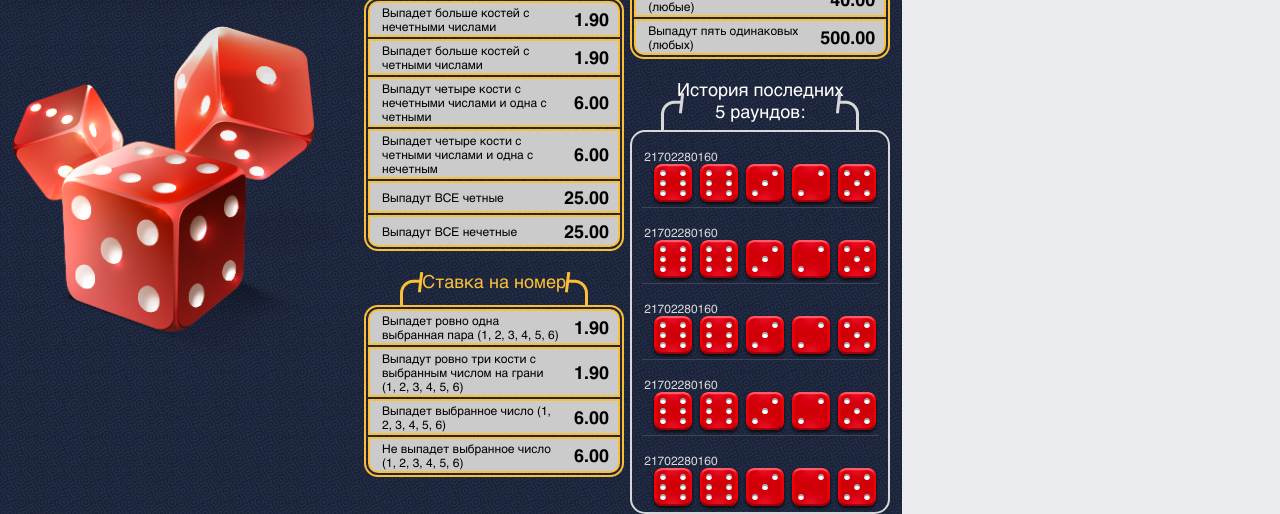
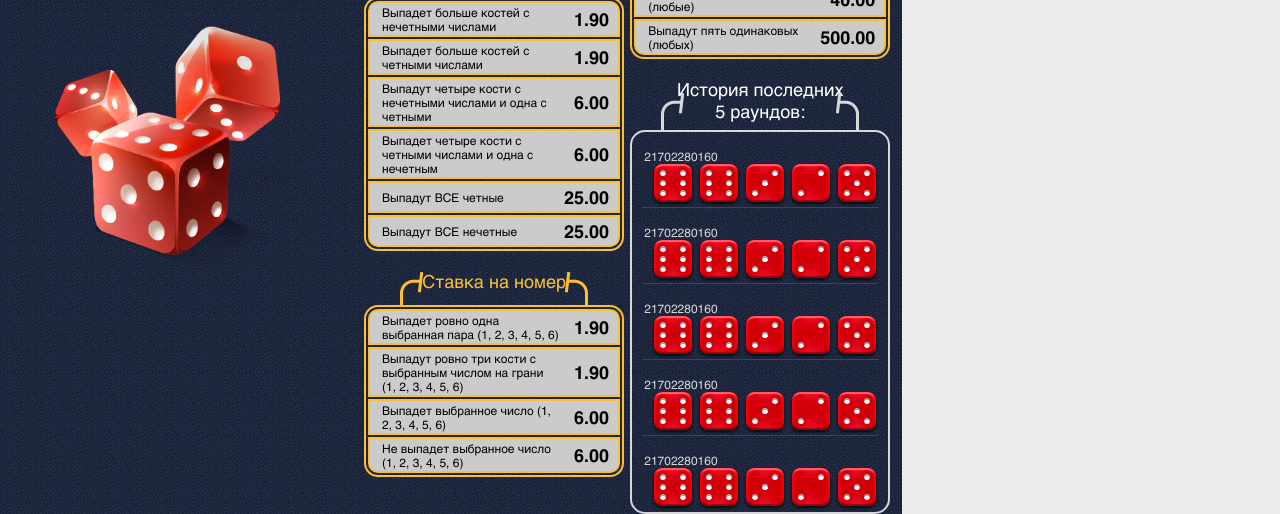
Before and after one commit to 2zovd/dice_bg, a plain HTML site: page index.html in a window 1280 px wide. Shown: the part 553-1067 px from the top of the page. Drawn offline with Linux system fonts and the light colour scheme; files whose address does not match are found by name.

Commit message:
dice-left>img fix

```diff
--- a/css/sass/dice-gb.sass
+++ b/css/sass/dice-gb.sass
@@ -114,7 +114,7 @@
 	text-align: center
 	margin-right: 1.9%
 	&>img
-		width: 100%
+		width: 75%
 		height: auto
 
 .dice-video
```
Also changed, not shown: css/dice-gb.css.
